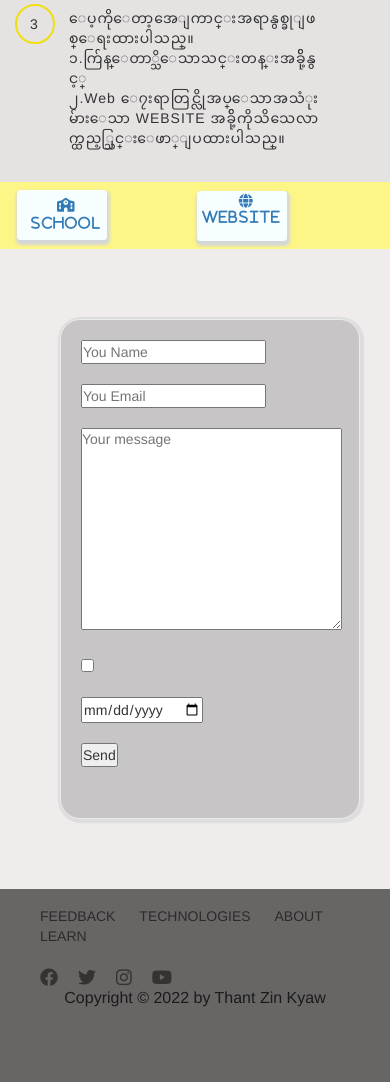
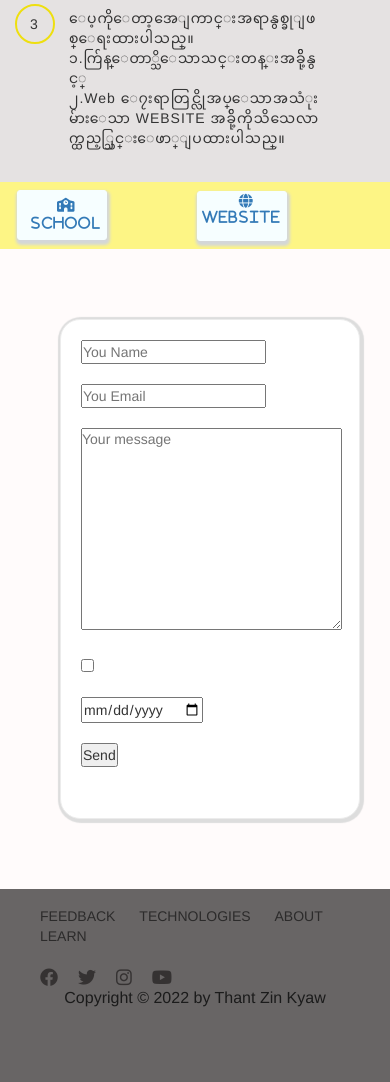
Before and after one commit to Thant31/MyWeb, a PHP site: page / in a window 390 px wide. Shown: the part 1512-2594 px from the top of the page. Run offline with PHP 8.4, Linux system fonts and the light colour scheme.

Commit message:
Update query.css

```diff
--- a/resources/css/query.css
+++ b/resources/css/query.css
@@ -88,6 +88,7 @@ margin-left: 270px;
 }
  .j{
 margin-left: -10px;
+background-color: #fff;
 }
 
 .ul li{
@@ -114,6 +115,10 @@ margin-left: -10px;
 .main,.t2{
     display: none;
 }
+
+#se2{
+    background-color: rgb(255, 251, 251);
+}
 }
 @media only screen and (max-width:370px){
 
@@ -129,6 +134,7 @@ margin-left: -10px;
     .j{
         position: relative;
       left: -25px;
+      background-color: #fff;
         }
         .logo li{
             display: block;
@@ -198,4 +204,8 @@ margin-left: -10px;
         .main,.t2{
             display: none;
         }
+
+        #se2{
+            background-color: rgb(255, 251, 251);
+        }
     }
```
